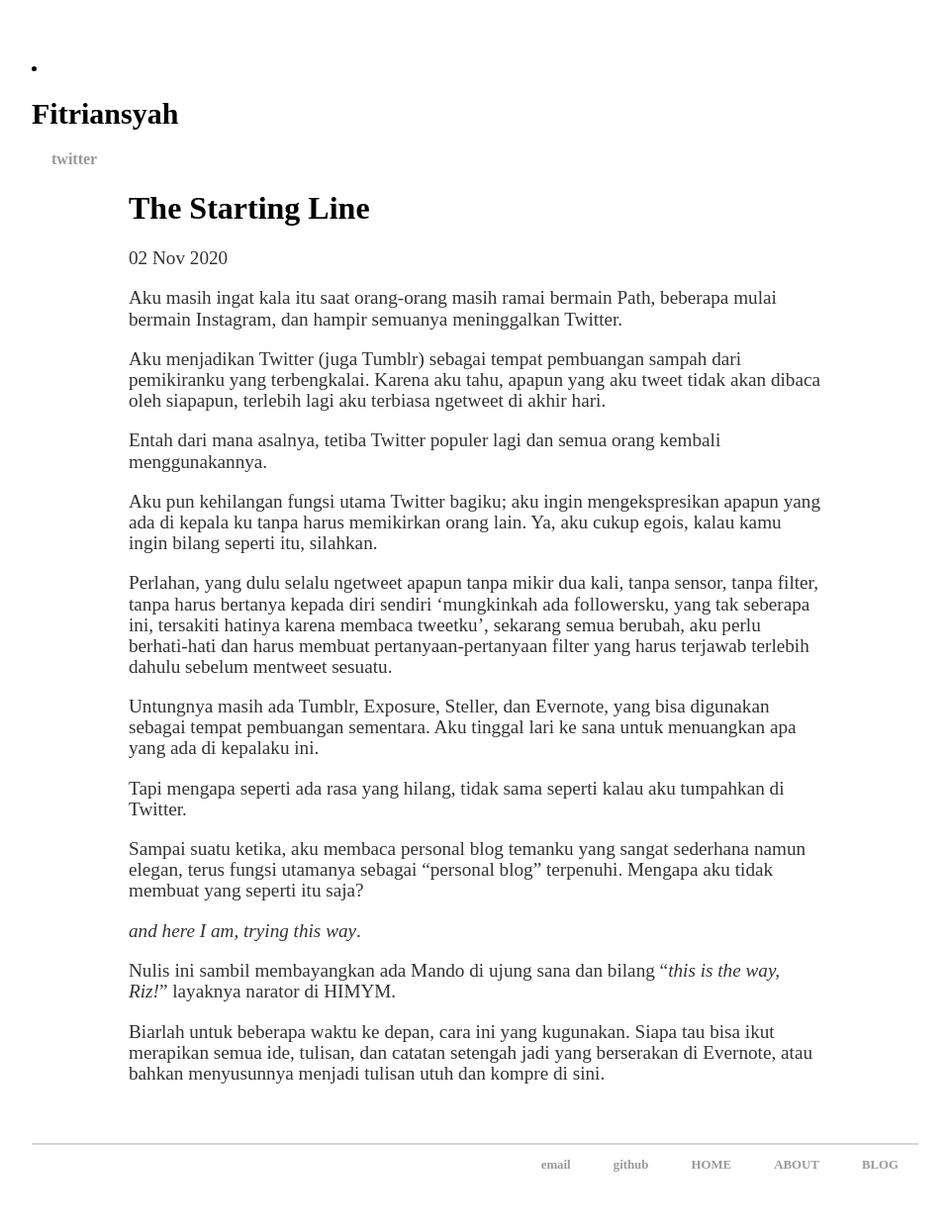
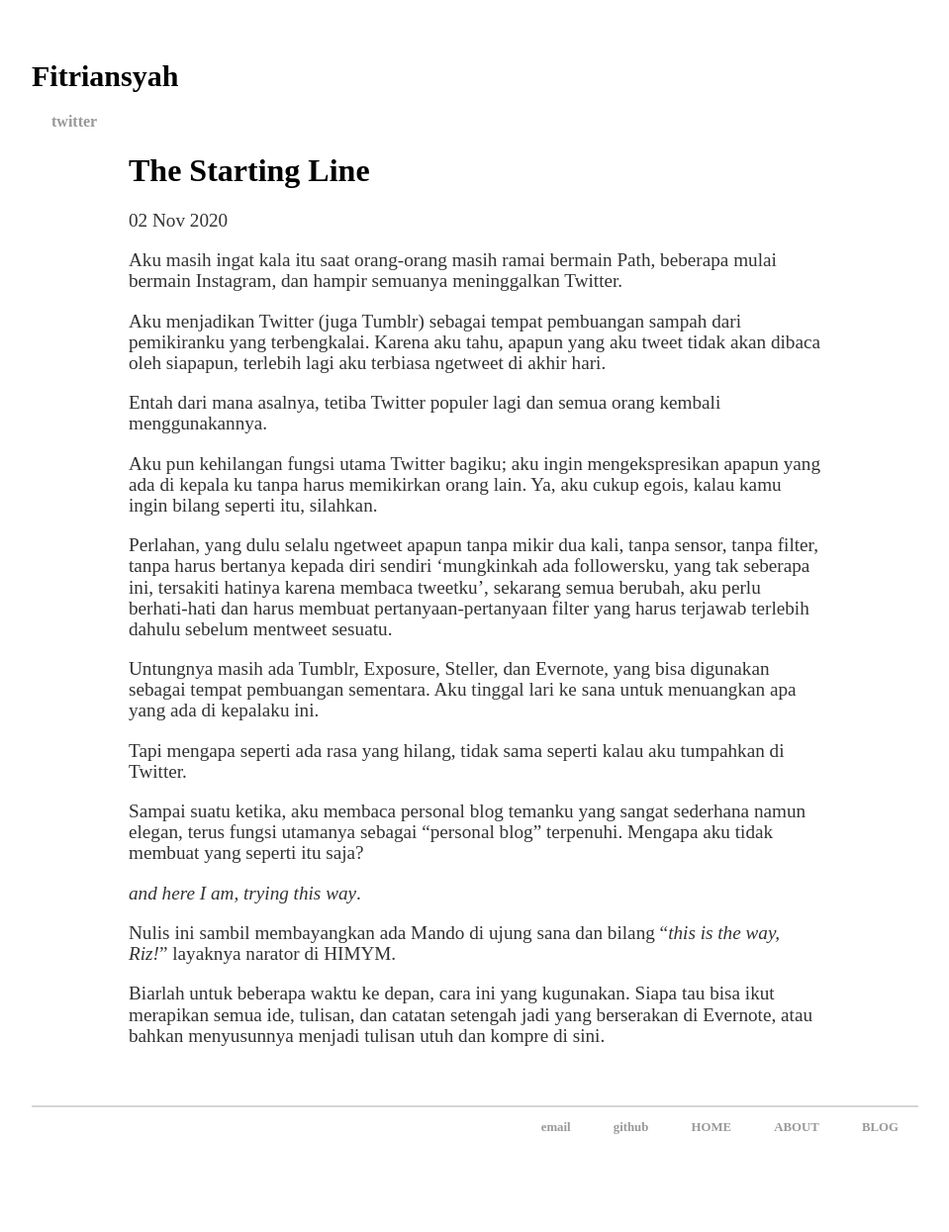
Before and after one commit to rnfitriansyah/rnfitriansyah.github.io, a Jekyll site: the page built from _posts/2020-11-02-The-Starting-Line.md, in a window 1280 px wide. Shown: the whole page at 99% size, without its empty margins (160-1119 px from the left). Built offline with Jekyll 4.4.1, drawn with Linux system fonts in a browser that asks for light colours; after the commit the page ends 1207 px from its top, so only the background shows below that.

Commit message:
Update page.html

```diff
--- a/_layouts/page.html
+++ b/_layouts/page.html
@@ -7,7 +7,7 @@
 		</head>
 		<body>
 			<header>
-			<li><a href="https://rnfitriansyah.github.io/"><h1 style="font-size: 30px; color: black;text-align: left;">Fitriansyah</h1></a></li>
+			<a href="https://rnfitriansyah.github.io/"><h1 style="font-size: 30px; color: black;text-align: left;">Fitriansyah</h1></a>
   			</header>
 			<nav>
 	    		<ul>
```
